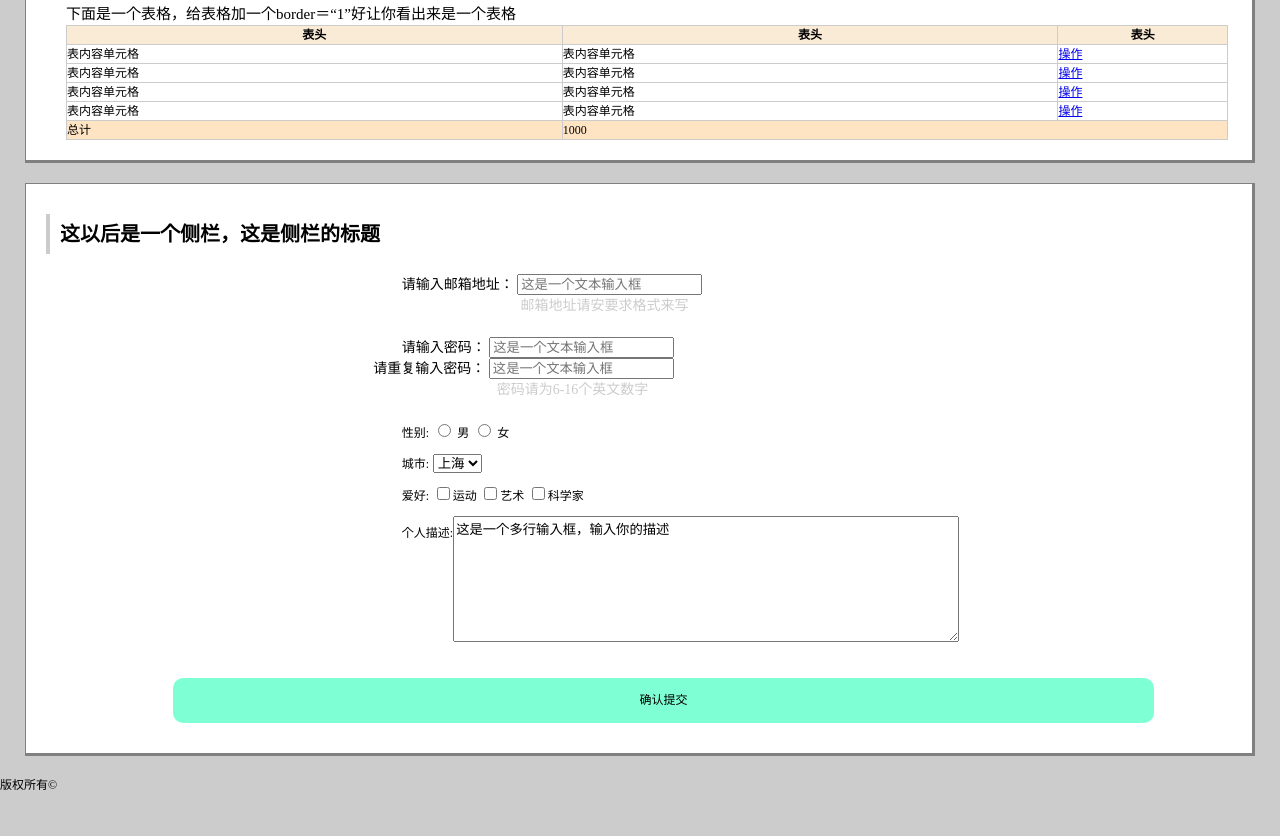
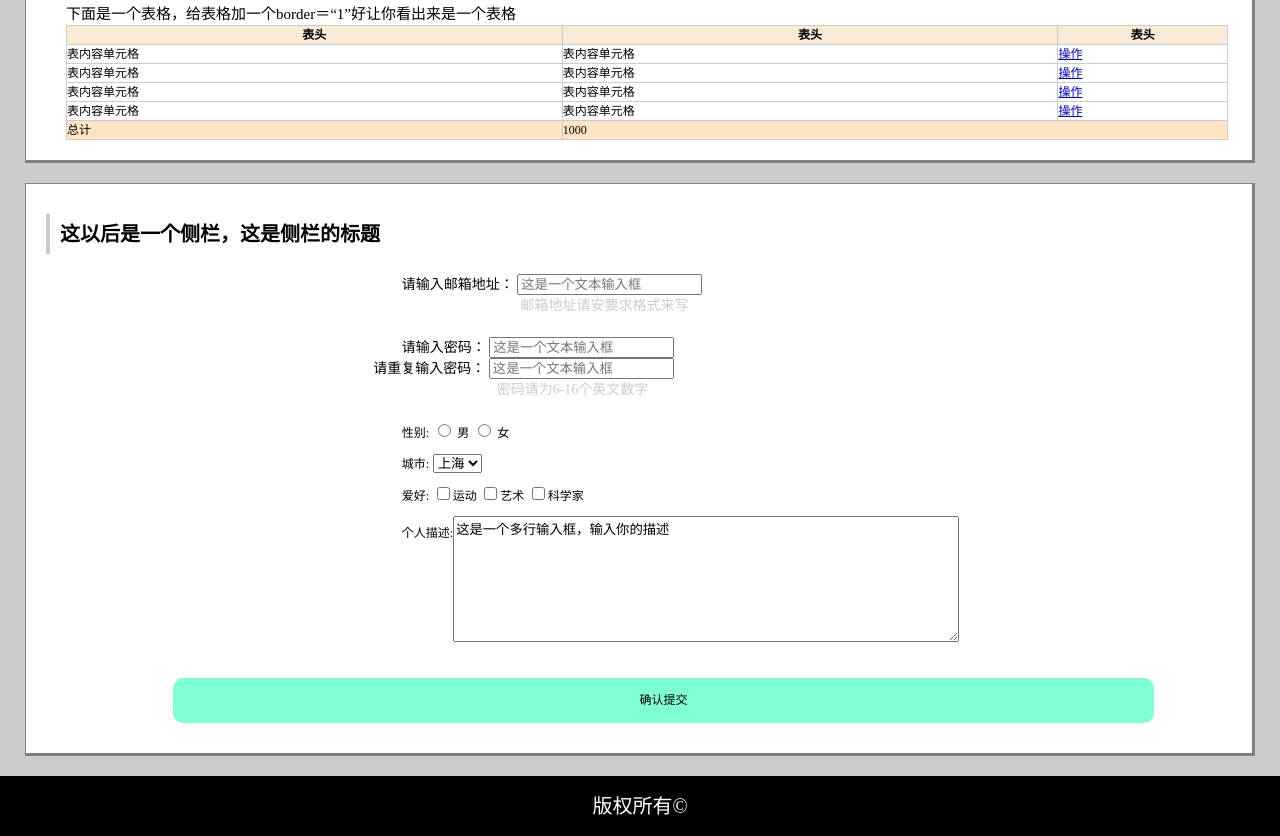
Before and after one commit to lyesnake/Baidu_ifetask001, a plain HTML site: page index.html in a window 1280 px wide. Shown: the part 4826-5662 px from the top of the page. Before the commit the page ends 5620 px from the top, so only its background shows below. Drawn offline with Linux system fonts and the light colour scheme.

Commit message:
add footer css

```diff
--- a/style.css
+++ b/style.css
@@ -252,3 +252,14 @@ table{
     border-radius: 10px;
 
 }
+
+
+footer{
+    width: 100%;
+    height: 60px;
+    line-height: 60px;
+    background-color: black;
+    text-align: center;
+    color: #fff;
+    font-size: 20px;
+}
```
